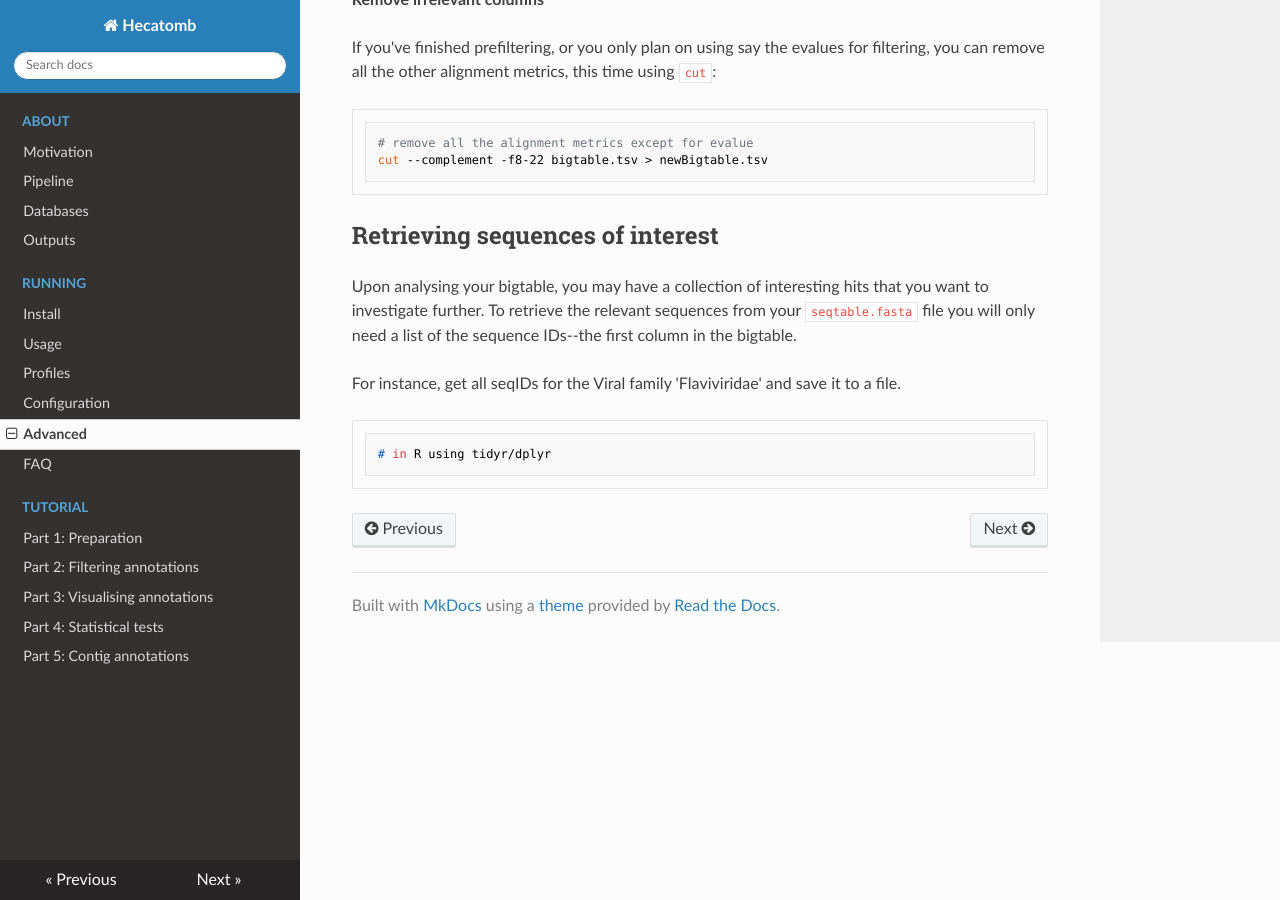
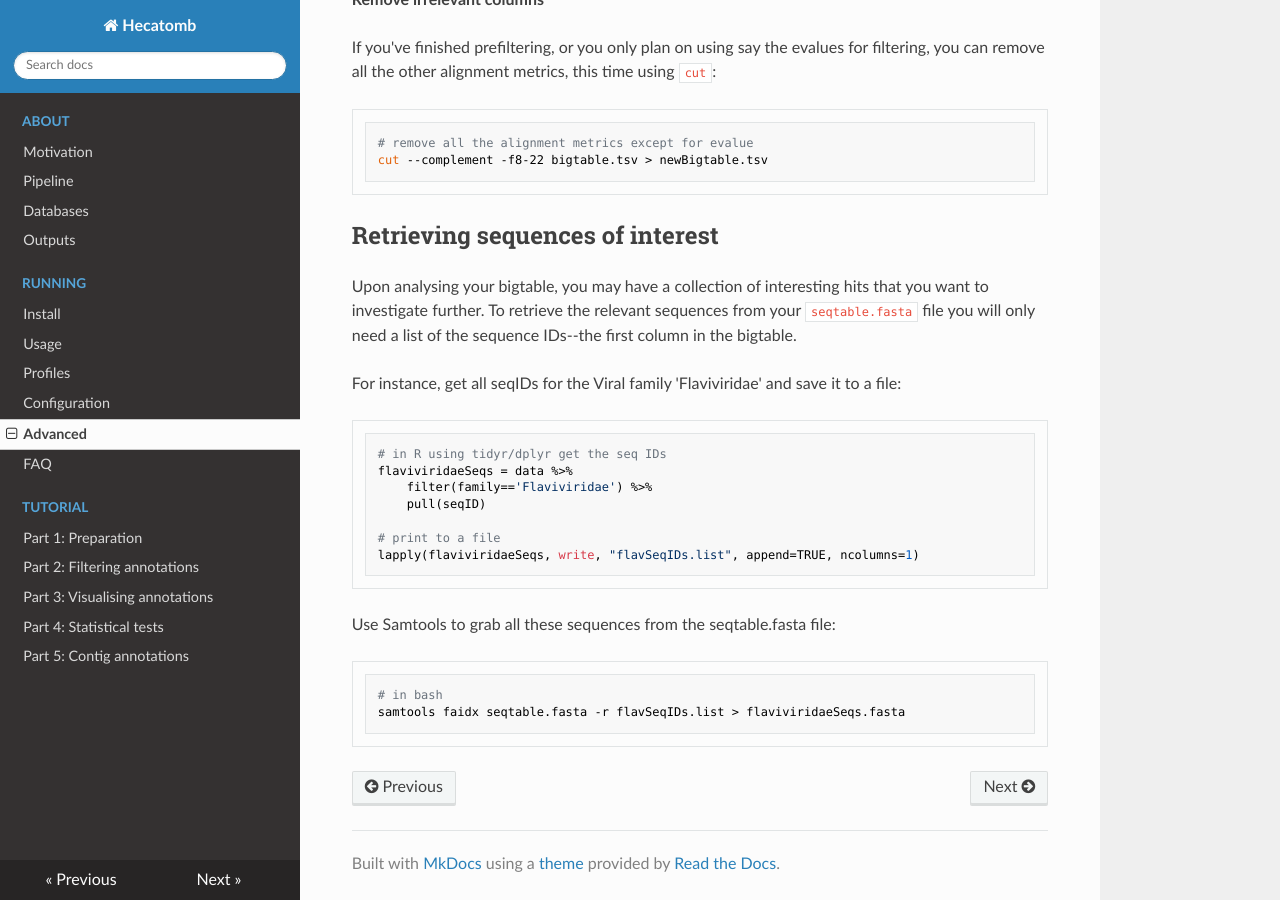
Before and after one commit to shandley/hecatomb, an MkDocs documentation site: the page built from docs/advanced.md, in a window 1280 px wide and 900 px high, scrolled down 803 px. Built offline with MkDocs 1.6.1, drawn with Linux system fonts in a browser that asks for light colours; nearby versions of some CDN libraries; a script that is not in the unit is left out.

Commit message:
update docs - get seqs of interest

````diff
--- a/docs/advanced.md
+++ b/docs/advanced.md
@@ -44,8 +44,21 @@ cut --complement -f8-22 bigtable.tsv > newBigtable.tsv
 Upon analysing your bigtable, you may have a collection of interesting hits that you want to investigate further.
 To retrieve the relevant sequences from your `seqtable.fasta` file you will only need a list of the sequence IDs--the first column in the bigtable.
 
-For instance, get all seqIDs for the Viral family 'Flaviviridae' and save it to a file.
+For instance, get all seqIDs for the Viral family 'Flaviviridae' and save it to a file:
 
 ```R
-# in R using tidyr/dplyr
+# in R using tidyr/dplyr get the seq IDs
+flaviviridaeSeqs = data %>%
+    filter(family=='Flaviviridae') %>%
+    pull(seqID)
+
+# print to a file
+lapply(flaviviridaeSeqs, write, "flavSeqIDs.list", append=TRUE, ncolumns=1)
 ```
+
+Use Samtools to grab all these sequences from the seqtable.fasta file:
+
+```shell
+# in bash
+samtools faidx seqtable.fasta -r flavSeqIDs.list > flaviviridaeSeqs.fasta
+```
````
